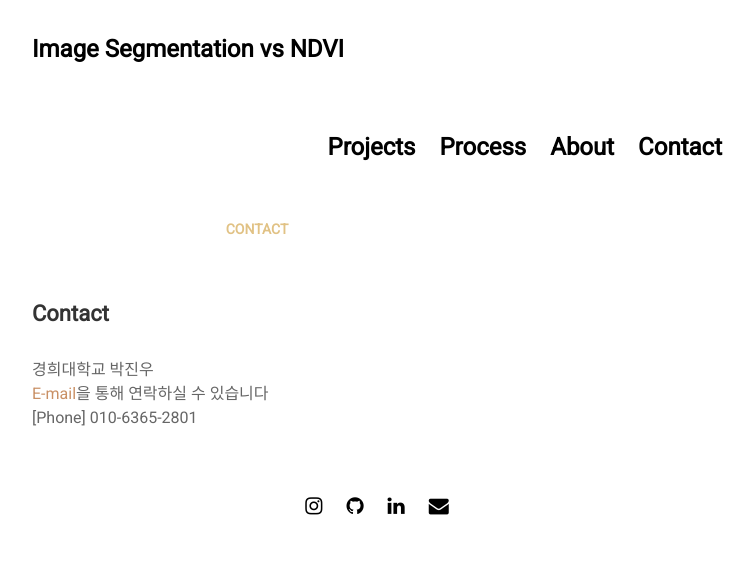
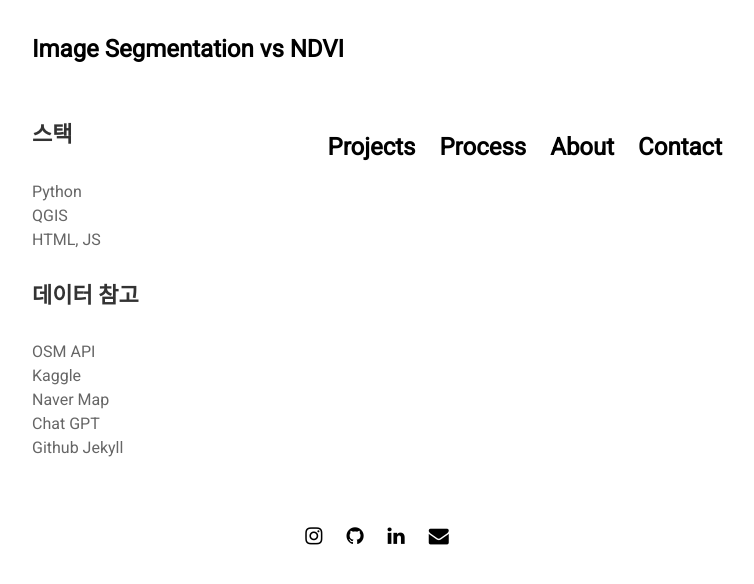
Before and after one commit to jinuew/webinfo, a Jekyll site: the page built from pages/process.md, in a window 1280 px wide. Shown: the top 584 px of the page, without its empty margins (263-1017 px from the left). Built offline with Jekyll 4.4.1, drawn with Linux system fonts in a browser that asks for light colours; nearby versions of some CDN libraries.

Commit message:
Update process.md

```diff
--- a/pages/process.md
+++ b/pages/process.md
@@ -3,9 +3,14 @@ layout: page
 title: Process
 permalink: /blog
 ---
+#### 스택
+Python<br>
+QGIS<br>
+HTML, JS<br>
 
-### Contact
-#### Contact
-경희대학교 박진우<br>
-[E-mail](mailto:p_jinwoo98@naver.com)을 통해 연락하실 수 있습니다<br>
-[Phone] 010-6365-2801
+#### 데이터 참고
+OSM API<br>
+Kaggle<br>
+Naver Map<br>
+Chat GPT<br>
+Github Jekyll<br>
```
